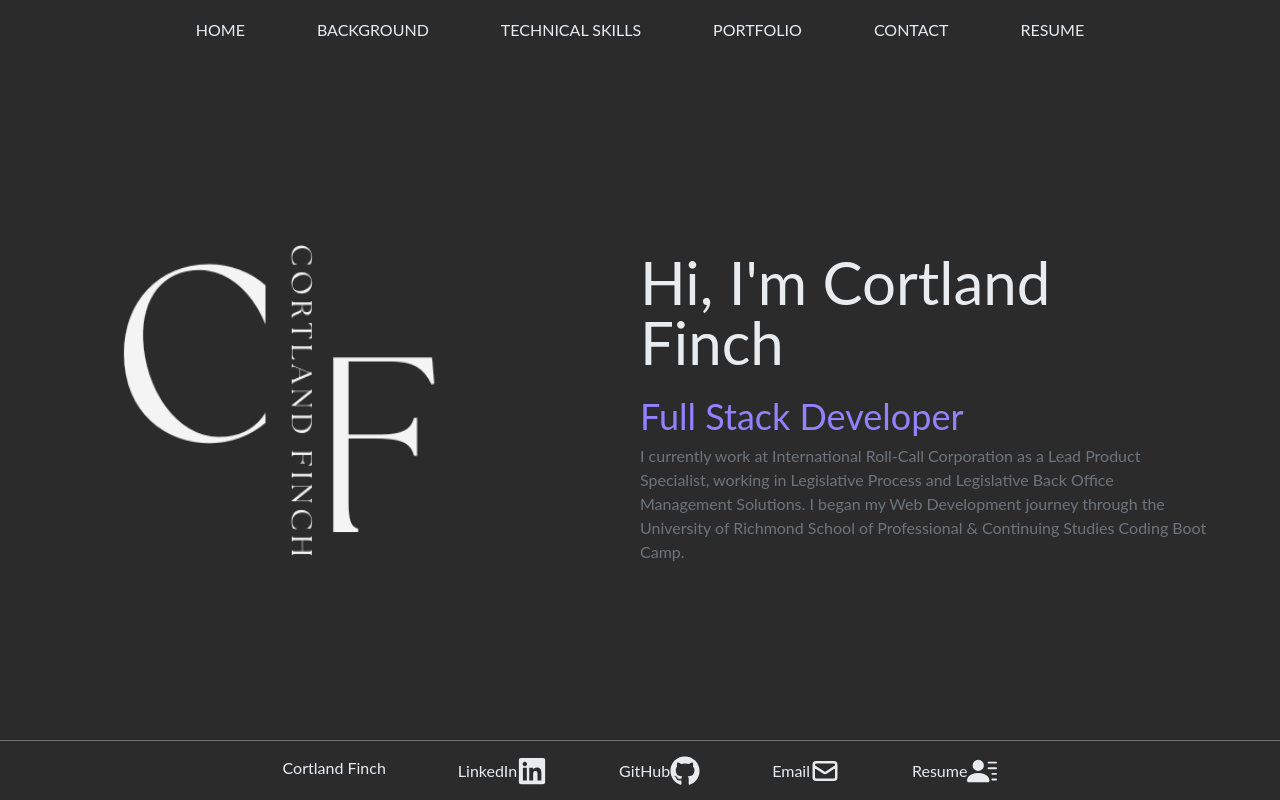
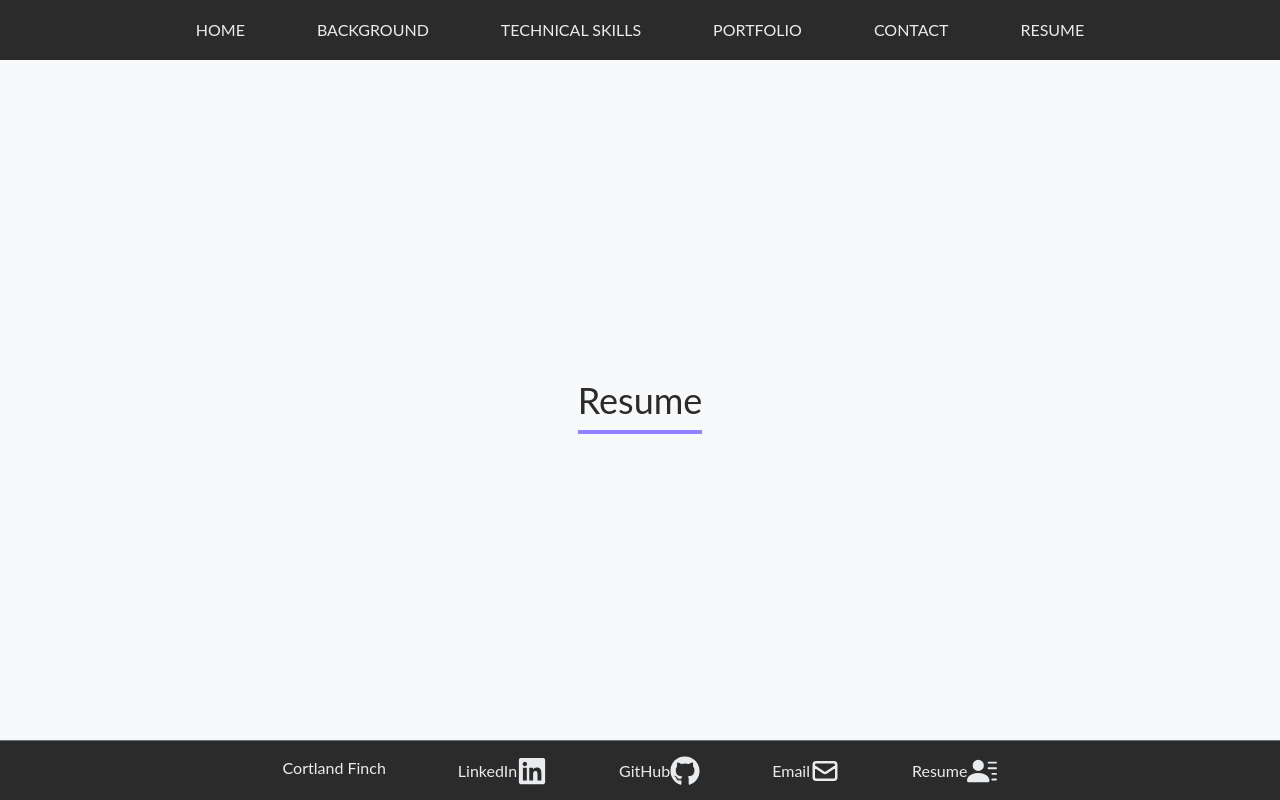
Before and after one commit to cortlandfinch/portfolio, a React (Create React App) app: page /resume in a window 1280 px wide. Built offline with nearby package versions, Linux system fonts and the light colour scheme.

Commit message:
fix portfolio by removing hashrouter and fix route links

```diff
--- a/package.json
+++ b/package.json
@@ -1,5 +1,5 @@
 {
-  "homepage": "https://cortlandfinch.github.io/portfolio/",
+  "homepage": "https://github.com/cortlandfinch/portfolio",
   "name": "portfolio",
   "version": "0.1.0",
   "private": true,
--- a/src/index.js
+++ b/src/index.js
@@ -2,12 +2,10 @@ import React from 'react';
 import ReactDOM from 'react-dom/client';
 import './index.css';
 import App from './App';
-import { HashRouter } from 'react-router-dom';
+import { BrowserRouter } from 'react-router-dom';
 
 ReactDOM.createRoot(document.getElementById('root')).render(
-  <React.StrictMode>
-    <HashRouter>
-      <App />
-    </HashRouter>
-  </React.StrictMode>
+  <BrowserRouter>
+    <App />
+  </BrowserRouter>
 );
```
